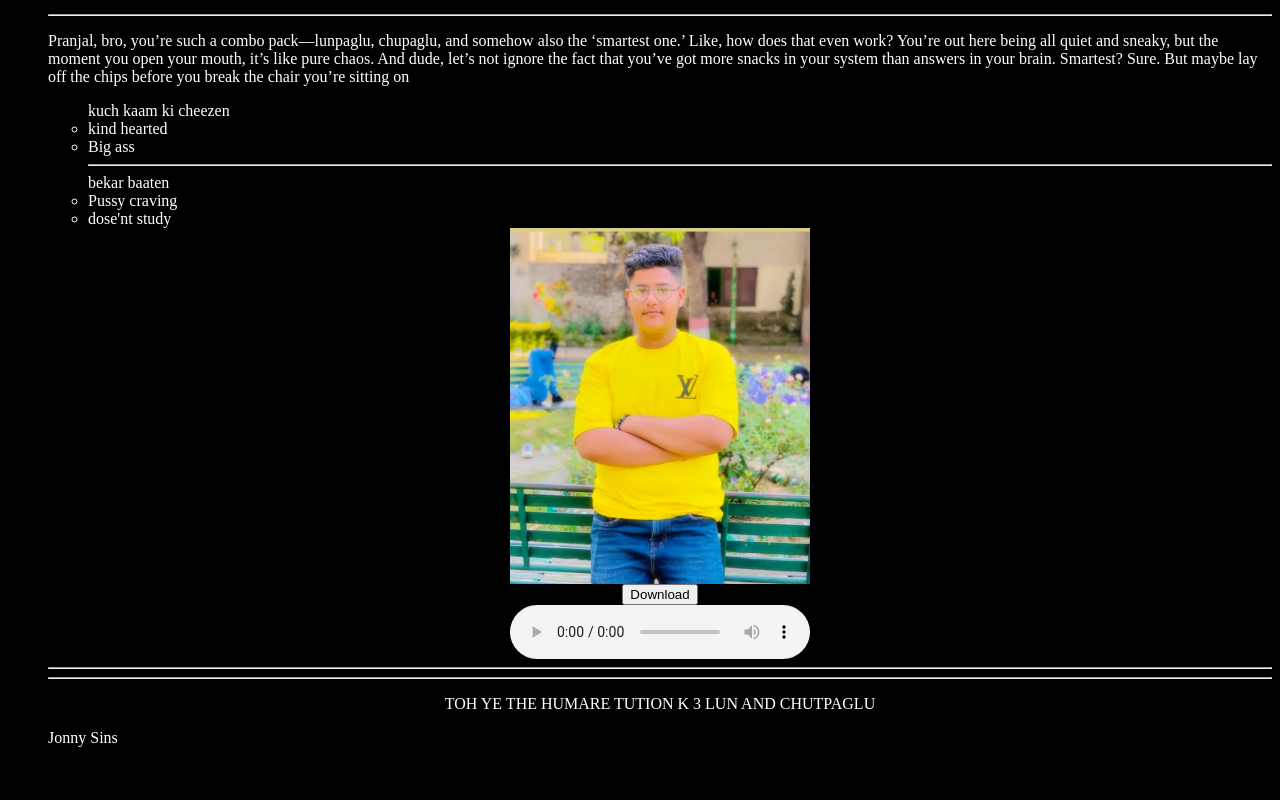
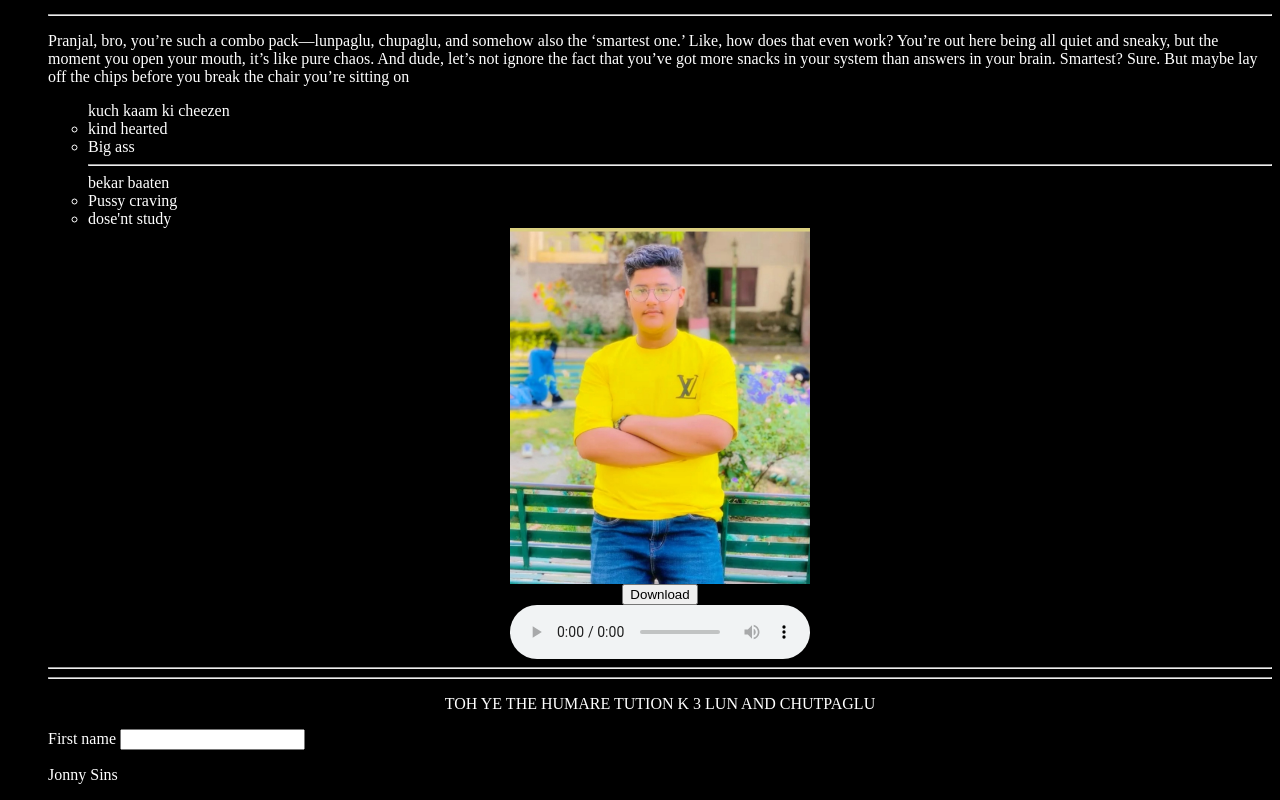
Before and after one commit to dexterr69/index.html, a plain HTML site: page index.html in a window 1280 px wide. Shown: the part 1907-2707 px from the top of the page. Before the commit the page ends 2670 px from the top, so only its background shows below. Drawn offline with Linux system fonts and the light colour scheme.

Commit message:
Update index.html

```diff
--- a/index.html
+++ b/index.html
@@ -97,6 +97,10 @@
             <hr>
             <hr>
        <center> <P>TOH YE THE HUMARE TUTION K 3 LUN AND CHUTPAGLU </P></center>
+        <form>
+            <label for="fname">First name</label>
+            <input for="text" id="fname" name="fname"><br>
+        </form>
 
     <P>Jonny Sins</P>
     </ul>
```
